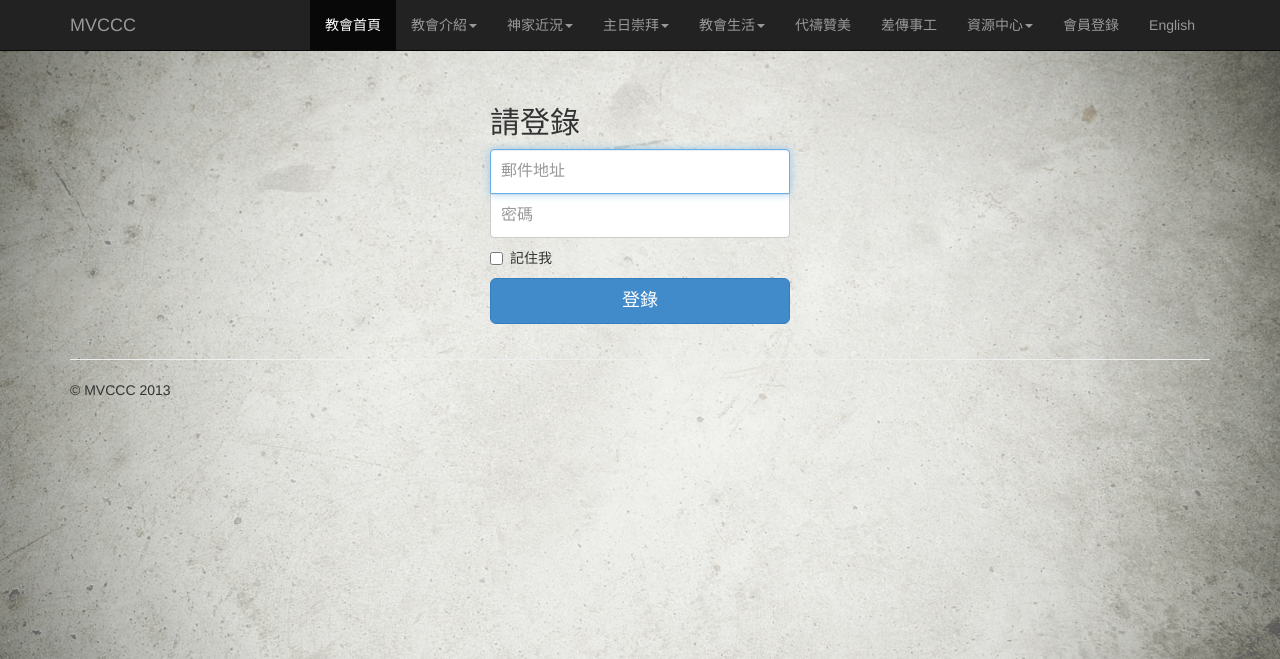
After one commit to mvccc/XiaoLongBao, a CodeIgniter app: page /index.php/pages/login/loginpage in a window 1280 px wide. The commit adds this page. Shown: the top 659 px of the page. Run offline with CodeIgniter, Linux system fonts and the light colour scheme.

Commit message:
add the membership login

```diff
--- a/application/controllers/pages.php
+++ b/application/controllers/pages.php
@@ -28,5 +28,18 @@ class Pages extends CI_Controller {
 		$this->load->view('churchInfo/'.$page);
 		$this->load->view('templates/footer');
 	}
+
+	public function login($page = 'loginpage')
+	{
+		if ( ! file_exists('application/views/loginPage/'.$page.'.php'))
+		{
+			// Whoops, we don't have a page for that!
+			show_404();
+		}
+
+		$this->load->view('templates/header');
+		$this->load->view('loginPage/'.$page);
+		$this->load->view('templates/footer');
+	}
 }
 ?>
--- /dev/null
+++ b/application/views/loginPage/loginpage.php
@@ -0,0 +1,40 @@
+
+<!DOCTYPE html>
+<html lang="en">
+  <head>
+    <meta charset="utf-8">
+    <meta name="viewport" content="width=device-width, initial-scale=1.0">
+    <meta name="description" content="">
+    <meta name="author" content="">
+    <meta name="keywords" content="mvccc,church, mountain view, 山景城中國基督教會, 教會">
+
+    <title>MVCCC Login</title>
+
+    <!-- Bootstrap core CSS -->
+    <link href="<?php echo base_url(); ?>assets/css/bootstrap.css" rel="stylesheet">
+    <link href="<?php echo base_url(); ?>assets/css/bootstrap.min.css" rel="stylesheet">
+
+    <!-- Custom styles for this template -->
+    <link href="<?php echo base_url(); ?>assets/css/signin.css" rel="stylesheet">
+
+    <!-- HTML5 shim and Respond.js IE8 support of HTML5 elements and media queries -->
+    <!--[if lt IE 9]>
+      <script src="../../assets/js/html5shiv.js"></script>
+      <script src="../../assets/js/respond.min.js"></script>
+    <![endif]-->
+  </head>
+
+  <body>
+    <div class="container">
+      <form class="form-signin">
+        <h2 class="form-signin-heading">請登錄</h2>
+        <input type="text" class="form-control" placeholder="郵件地址" required autofocus>
+        <input type="password" class="form-control" placeholder="密碼" required>
+        <label class="checkbox">
+          <input type="checkbox" value="remember-me"> 記住我
+        </label>
+        <button class="btn btn-lg btn-primary btn-block" type="submit">登錄</button>
+      </form>
+    </div> <!-- /container -->
+  </body>
+</html>
--- a/application/views/templates/header.php
+++ b/application/views/templates/header.php
@@ -10,6 +10,7 @@
     <title>MVCCC</title>
 
     <!-- Bootstrap core CSS -->
+    <link href="<?php echo base_url(); ?>assets/css/bootstrap.css" rel="stylesheet">
     <link href="<?php echo base_url(); ?>assets/css/bootstrap.min.css" rel="stylesheet">
 
     <!-- Custom styles for this template -->
@@ -34,7 +35,7 @@
           <a class="navbar-brand" href="#">MVCCC</a>
         </div>
         <div class="collapse navbar-collapse">
-          <ul class="nav navbar-nav navbar-right">
+          <ul class="nav secondary-nav navbar-nav navbar-right">
             <li class="active"><a href="<?php echo base_url(); ?>index.php/pages">教會首頁</a></li>
             <li class="dropdown">
               <a href="#" class="dropdown-toggle" data-toggle="dropdown">教會介紹<b class="caret"></b></a>
@@ -83,6 +84,9 @@
                 <li><a href="#">錄音錄像</a></li>
               </ul>
             </li>
+
+            <li><a href="<?php echo base_url(); ?>index.php/pages/login/loginpage">會員登錄</a></li>
+
             <li><a href="#">English</a></li>
           </ul>
         </div><!-- /.nav-collapse -->
--- /dev/null
+++ b/assets/css/signin.css
@@ -0,0 +1,40 @@
+body {
+  padding-bottom: 9px;
+  background-color: #eee;
+  margin: 0 auto;
+}
+
+.form-signin {
+  max-width: 330px;
+  padding: 15px;
+  margin: 0 auto;
+}
+.form-signin .form-signin-heading,
+.form-signin .checkbox {
+  margin-bottom: 10px;
+}
+.form-signin .checkbox {
+  font-weight: normal;
+}
+.form-signin .form-control {
+  position: relative;
+  font-size: 16px;
+  height: auto;
+  padding: 10px;
+  -webkit-box-sizing: border-box;
+     -moz-box-sizing: border-box;
+          box-sizing: border-box;
+}
+.form-signin .form-control:focus {
+  z-index: 2;
+}
+.form-signin input[type="text"] {
+  margin-bottom: -1px;
+  border-bottom-left-radius: 0;
+  border-bottom-right-radius: 0;
+}
+.form-signin input[type="password"] {
+  margin-bottom: 10px;
+  border-top-left-radius: 0;
+  border-top-right-radius: 0;
+}
```
